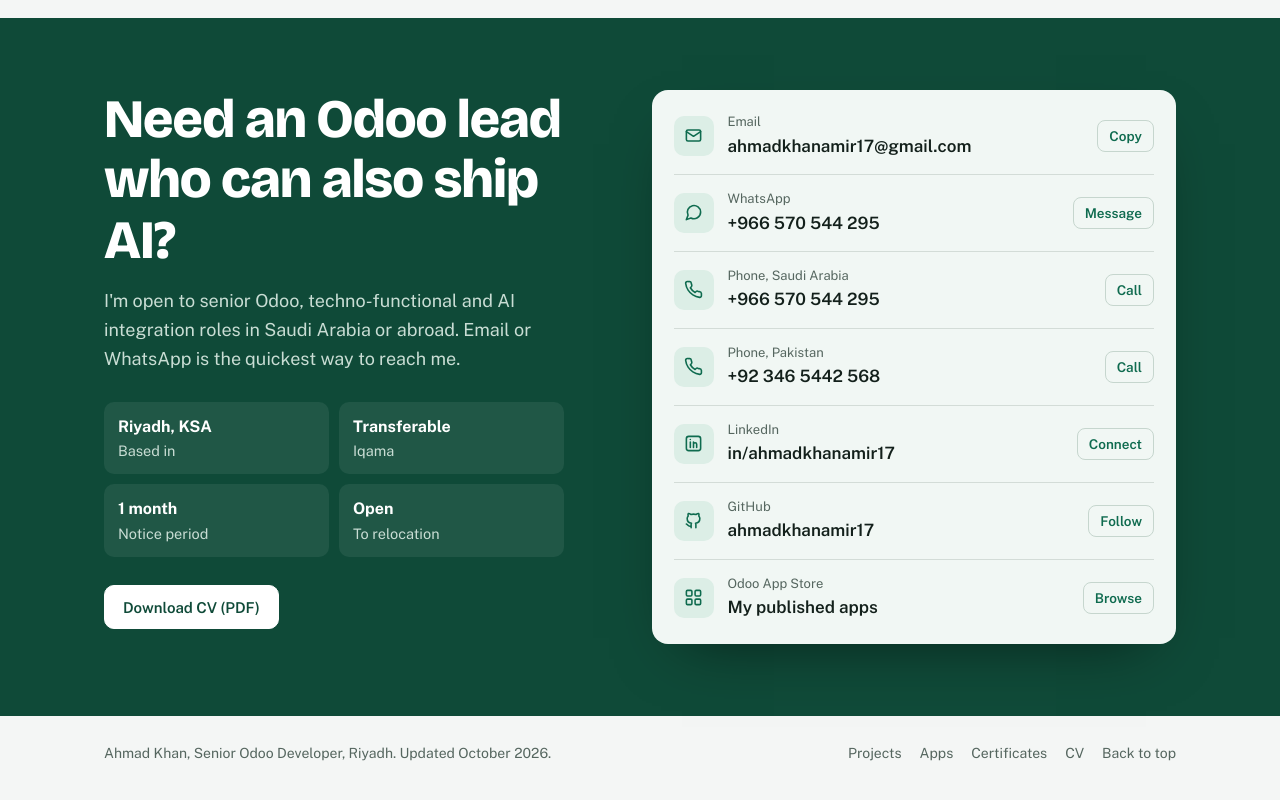
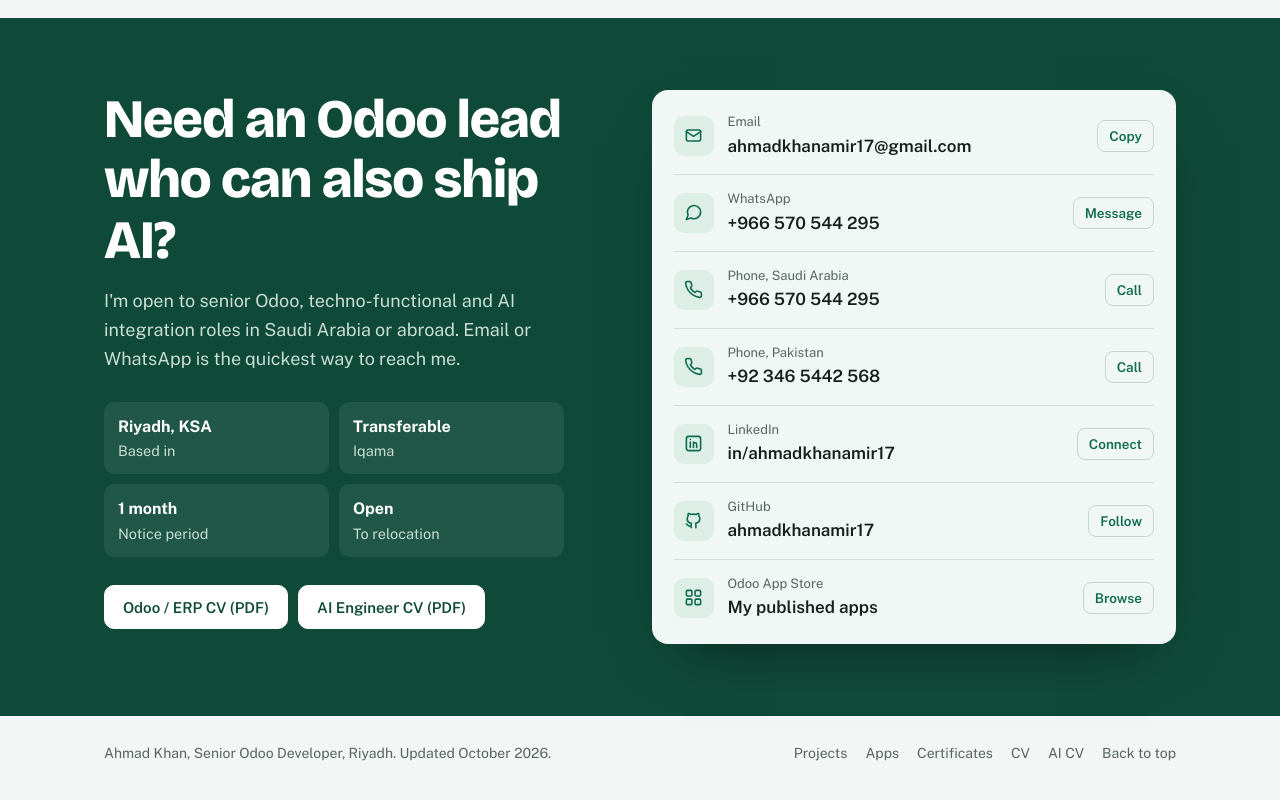
Before and after one commit to ahmadkhanamir17/ahmadkhanamir17.github.io, a plain HTML site: page index.html in a window 1280 px wide. Shown: the part 10337-11137 px from the top of the page. Drawn offline with nearby package versions, Linux system fonts and the light colour scheme.

Commit message:
Add AI Engineer CV download
Co-Authored-By: Claude Opus 5.5 <noreply@anthropic.com>
Claude-Session: https://claude.ai/code/session_01Cva1CPjTi6R3rwV2Tnc2LT

```diff
--- a/index.html
+++ b/index.html
@@ -305,6 +305,8 @@ section { padding: 88px 0 0; }
 .contact .facts b { display: block; color: #fff; font-size: 16px; }
 .contact .cv { margin-top: 28px; background: #fff; color: #0F4A38; border-color: #fff; }
 .contact .cv:hover { border-color: #fff; background: #E6F2EC; }
+.contact .cvs { display: flex; flex-wrap: wrap; gap: 10px; margin-top: 28px; }
+.contact .cvs .cv { margin-top: 0; }
 .channels { background: #F1F7F4; color: #13201B; border-radius: var(--r-lg); padding: 8px 22px; box-shadow: 0 24px 60px -30px rgba(0,0,0,.6); }
 .channel { display: grid; grid-template-columns: 40px minmax(0, 1fr) auto; gap: 14px; align-items: center; padding: 14px 0; border-bottom: 1px solid #D3DCD7; }
 .channel:last-child { border-bottom: 0; }
@@ -323,7 +325,7 @@ section { padding: 88px 0 0; }
 .foot a:hover { color: var(--ink); text-decoration: underline; }
 
 @media print {
-  .topbar, .filters, .tools, .iconbtn, .hero .actions, .channel .act, .contact .cv { display: none !important; }
+  .topbar, .filters, .tools, .iconbtn, .hero .actions, .channel .act, .contact .cv, .contact .cvs { display: none !important; }
   .case-body { display: grid !important; }
   body { background: #fff; }
 }
@@ -930,7 +932,10 @@ section { padding: 88px 0 0; }
         <li><b>1 month</b>Notice period</li>
         <li><b>Open</b>To relocation</li>
       </ul>
-      <a class="btn cv" href="Ahmad_Khan_CV_20102026.pdf" download>Download CV (PDF)</a>
+      <div class="cvs">
+        <a class="btn cv" href="Ahmad_Khan_CV_20102026.pdf" download>Odoo / ERP CV (PDF)</a>
+        <a class="btn cv" href="Ahmad_Khan_AI_Engineer_CV.pdf" download>AI Engineer CV (PDF)</a>
+      </div>
     </div>
     <div class="channels">
       <div class="channel"><span class="ic"><svg viewBox="0 0 24 24" fill="none" stroke="currentColor" stroke-width="2" stroke-linecap="round" stroke-linejoin="round" aria-hidden="true"><rect x="3" y="5" width="18" height="14" rx="2"/><path d="m3 7 9 6 9-6"/></svg></span><div><small>Email</small><a class="main" href="mailto:ahmadkhanamir17@gmail.com">ahmadkhanamir17@gmail.com</a></div><button class="act" type="button" id="copyEmail" data-copy="ahmadkhanamir17@gmail.com">Copy</button></div>
@@ -949,7 +954,7 @@ section { padding: 88px 0 0; }
   <div class="wrap">
     <span>Ahmad Khan, Senior Odoo Developer, Riyadh. Updated October 2026.</span>
     <nav aria-label="Footer">
-      <a href="#work">Projects</a><a href="#apps">Apps</a><a href="#certifications">Certificates</a><a href="Ahmad_Khan_CV_20102026.pdf" download>CV</a><a href="#top">Back to top</a>
+      <a href="#work">Projects</a><a href="#apps">Apps</a><a href="#certifications">Certificates</a><a href="Ahmad_Khan_CV_20102026.pdf" download>CV</a><a href="Ahmad_Khan_AI_Engineer_CV.pdf" download>AI CV</a><a href="#top">Back to top</a>
     </nav>
   </div>
 </footer>
```
Also changed, not shown: 1 other file.
